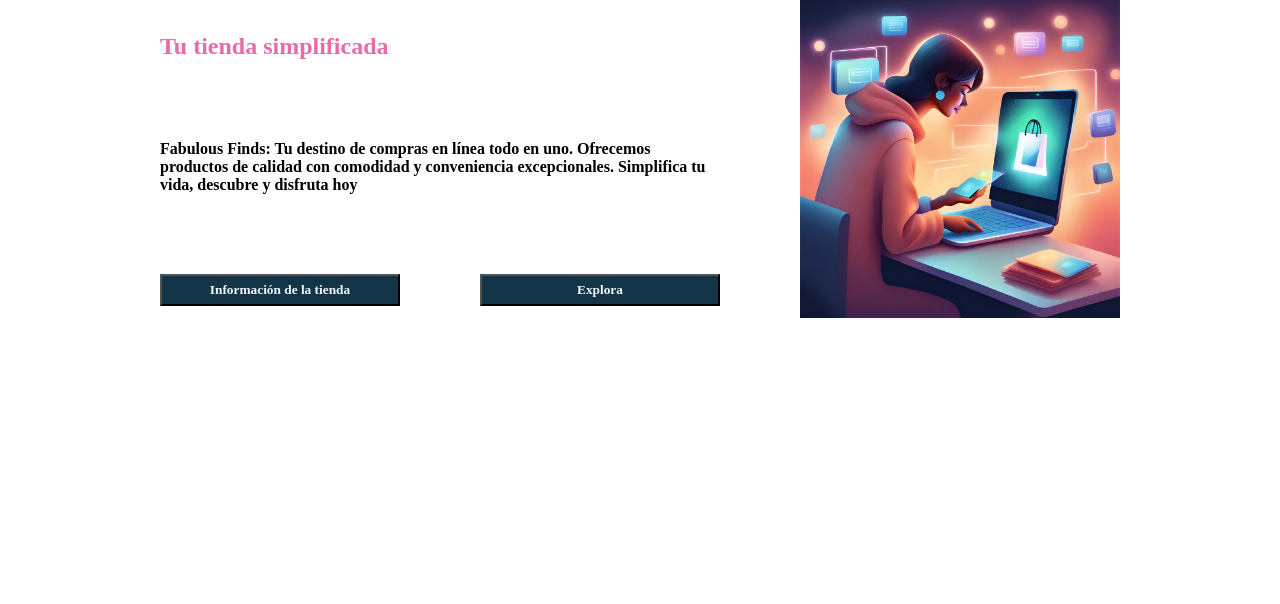
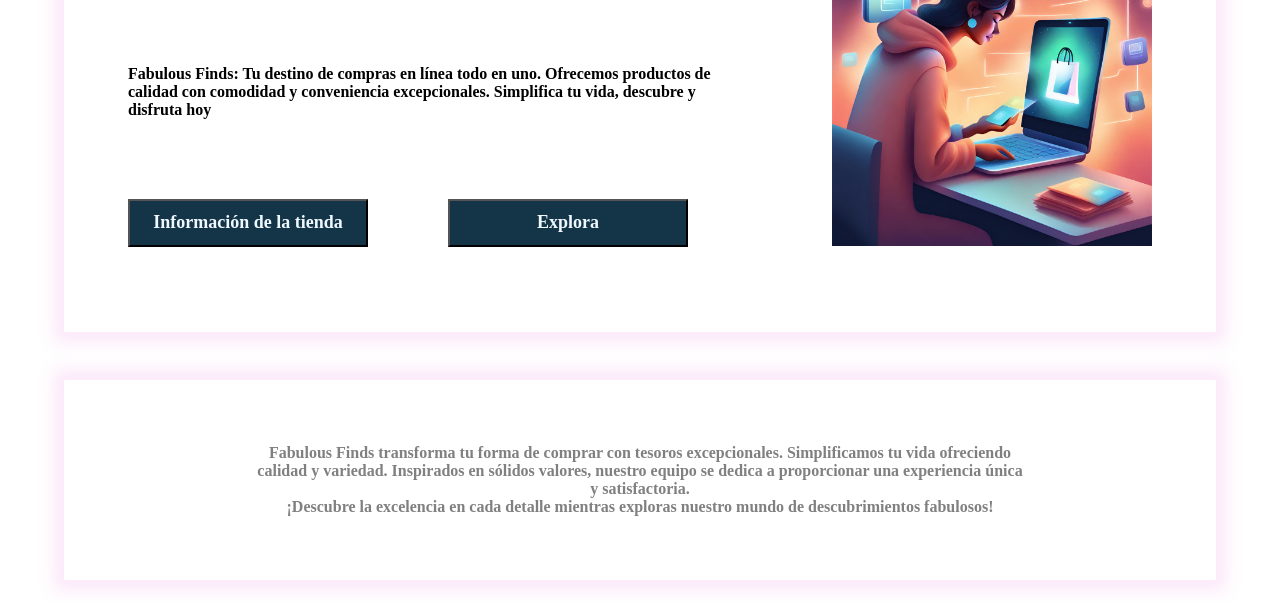
Before and after one commit to SharomBromberg/landing_page, a plain HTML site: page index.html in a window 1280 px wide. Shown: the part 229-833 px from the top of the page. Before the commit the page ends 800 px from the top, so only its background shows below. Drawn offline with Linux system fonts and the light colour scheme.

Commit message:
agregué sección de texto informativo

```diff
--- a/index.html
+++ b/index.html
@@ -37,11 +37,17 @@
                 <div class="hero-card-creator">
                     <div class="hero-card-creator-info">
                         <img src="./assets/img/hero/creator.png" alt="" />
-
                     </div>
-
                 </div>
             </div>
+        </section>
+        <section class="introduction">
+            <p class="introduction-paragraph">
+                Fabulous Finds transforma tu forma de comprar con tesoros excepcionales. Simplificamos tu vida
+                ofreciendo calidad y variedad. Inspirados en sólidos valores, nuestro equipo se dedica a proporcionar
+                una experiencia única y satisfactoria. <br> ¡Descubre la excelencia en cada detalle mientras exploras
+                nuestro mundo de descubrimientos fabulosos!
+            </p>
         </section>
     </main>
 </body>
--- a/style.css
+++ b/style.css
@@ -14,6 +14,7 @@ main {
 }
 .navbar {
   display: flex;
+  max-width: 100%;
   background-color: #143447;
   border-bottom: solid #ff0763;
   justify-content: space-around;
@@ -40,11 +41,14 @@ main {
 }
 .info-section {
   display: flex;
-  padding: 10rem;
+  padding: 4rem;
   gap: 5rem;
-  max-width: 100%;
+  max-width: 90%;
   align-items: center;
-
+  margin: 1.5rem 0;
+  box-shadow: 0rem 0rem 1rem 0.625rem rgba(237, 112, 220, 0.17);
+  -webkit-box-shadow: 0rem 0rem 1rem 0.625rem rgba(237, 112, 220, 0.17);
+  -moz-box-shadow: 0rem 0rem 1rem 0.625rem rgba(237, 112, 220, 0.17);
   .info-container {
     display: flex;
     flex-direction: column;
@@ -53,6 +57,7 @@ main {
       color: #e86ba7;
       margin-bottom: 5rem;
       font-weight: bolder;
+      font-size: xx-large;
     }
     .info-paragraph {
       width: 100%;
@@ -63,9 +68,13 @@ main {
       gap: 5rem;
       button {
         width: 15rem;
-        height: 2rem;
+        height: 3rem;
         background-color: #143447;
         color: aliceblue;
+        font-size: large;
+        &:hover {
+          color: #ff0763;
+        }
       }
     }
   }
@@ -76,3 +85,19 @@ main {
     }
   }
 }
+.introduction {
+  display: flex;
+  padding: 4rem;
+  max-width: 90%;
+  margin: 1.5rem 0;
+
+  place-content: center;
+  box-shadow: 0rem 0rem 1rem 0.625rem rgba(237, 112, 220, 0.17);
+  -webkit-box-shadow: 0rem 0rem 1rem 0.625rem rgba(237, 112, 220, 0.17);
+  -moz-box-shadow: 0rem 0rem 1rem 0.625rem rgba(237, 112, 220, 0.17);
+  .introduction-paragraph {
+    text-align: center;
+    width: 75%;
+    color: gray;
+  }
+}
```
